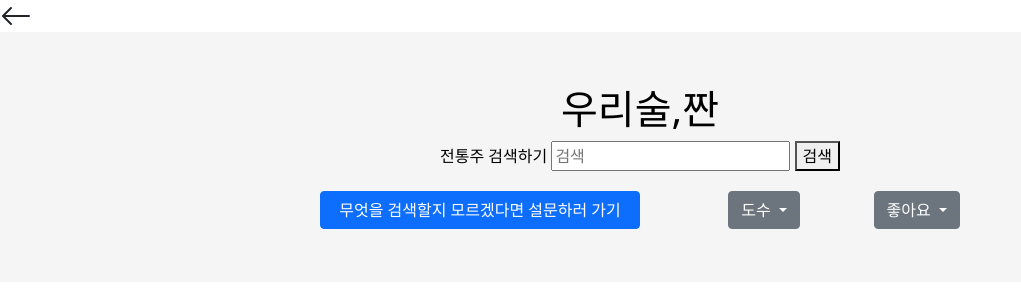
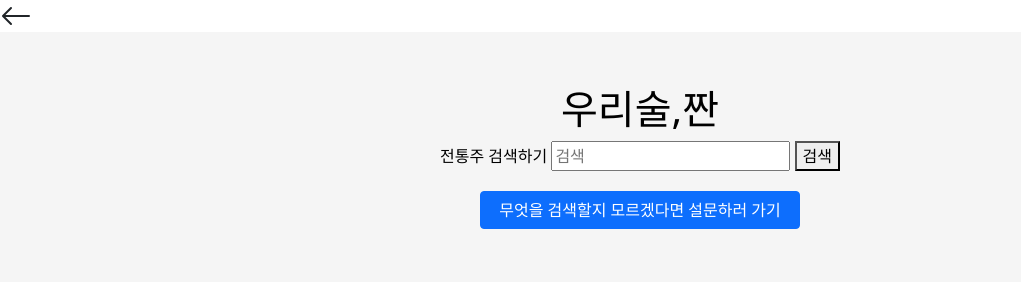
Before and after one commit to moonheesoo1997/ourdrinkjjan1, a Flask app: page / in a window 1280 px wide. Shown: the top 300 px of the page, without its empty margins (0-1021 px from the left). Run offline with Flask 2, Linux system fonts and the light colour scheme; data that the repository does not hold is empty.

Commit message:
finding (landing page로 넘어가기 완)

```diff
--- a/app.py
+++ b/app.py
@@ -23,6 +23,10 @@ def finding_get():
     finding_list = list(db.collect2.find({'productName':{'$regex':x}},{'_id': False}))
     return jsonify({'finding_box': finding_list})
 
+@app.route("/landing")
+def landing():
+    return render_template('survey.html')
+
 
 if __name__ == '__main__':
     app.run('0.0.0.0', port=5003, debug=True)
--- a/templates/index.html
+++ b/templates/index.html
@@ -57,19 +57,11 @@
         }
 
         #btns1 {
-            float: left;
+            float: center;
             width: 50%;
         }
 
-        #btns2 {
-            float: left;
-            width: 25%;
-        }
 
-        #btns3 {
-            float: left;
-            width: 25%;
-        }
 
 
     </style>
@@ -89,6 +81,7 @@
                 success: function (response) {
                     $('#cards-box').empty()
 
+
                     let rows = response['finding_box']
 
 
@@ -101,6 +94,8 @@
                         let alcohol = ros['alcohol']
                         let product_id = ros['Productid']
                         getMusicHtml(intro, productName, type, imageLink, alcohol, product_id)
+
+
                     }
 
 
@@ -124,6 +119,10 @@
                 console.log(intro)
             }
 
+
+
+
+
     </script>
 
 
@@ -143,28 +142,11 @@
 
     <div class="btns">
         <div class="d-grid gap-2 col-6 mx-auto" id="btns1">
-            <button class="btn btn-primary" type="button">무엇을 검색할지 모르겠다면 설문하러 가기</button>
+            <a class="btn btn-primary" type="button" href="/landing">무엇을 검색할지 모르겠다면 설문하러 가기</a>
+
         </div>
-        <div class="d-grid gap-2 d-md-flex justify-content-md-end" id="btns2">
-            <button class="btn btn-secondary dropdown-toggle" type="button" data-bs-toggle="dropdown"
-                    aria-expanded="false">
-                도수
-            </button>
-            <ul class="dropdown-menu dropdown-menu-dark">
-                <li><a class="dropdown-item active" href="#">오름차순</a></li>
-                <li><a class="dropdown-item" href="#">내림차순</a></li>
-            </ul>
-        </div>
-        <div class="d-grid gap-2 d-md-flex justify-content-md-end" id="btns3">
-            <button class="btn btn-secondary dropdown-toggle" type="button" data-bs-toggle="dropdown"
-                    aria-expanded="false">
-                좋아요
-            </button>
-            <ul class="dropdown-menu dropdown-menu-dark">
-                <li><a class="dropdown-item active" href="#">오름차순</a></li>
-                <li><a class="dropdown-item" href="#">내림차순</a></li>
-            </ul>
-        </div>
+
+
     </div>
 </div>
 
```
Lines whose indentation alone changed are shown as unchanged.
